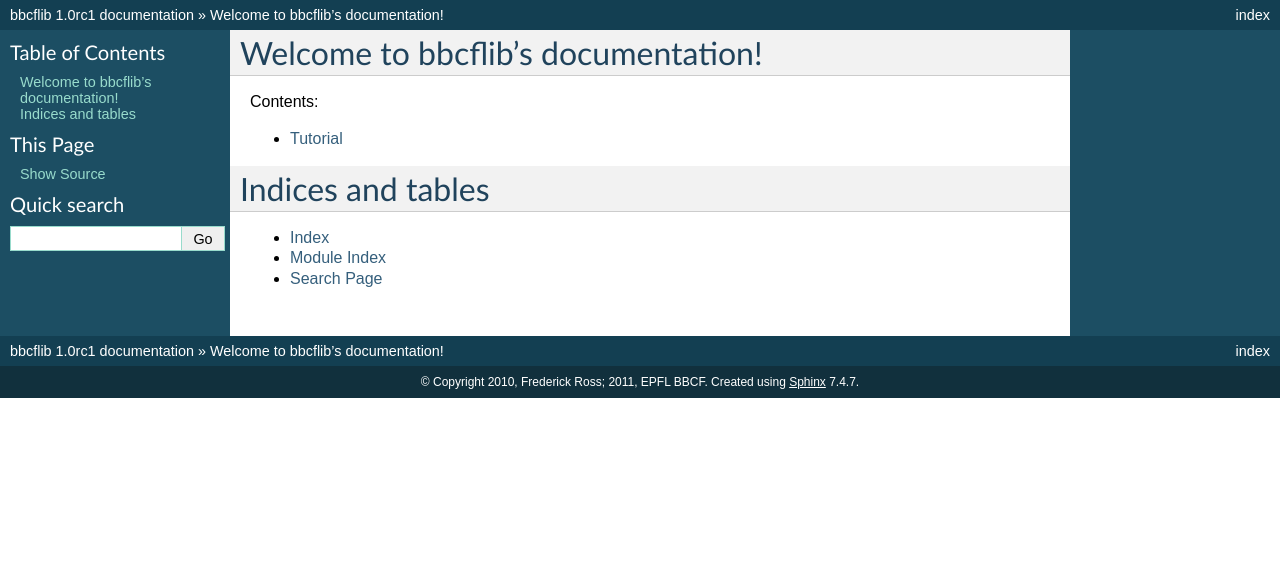
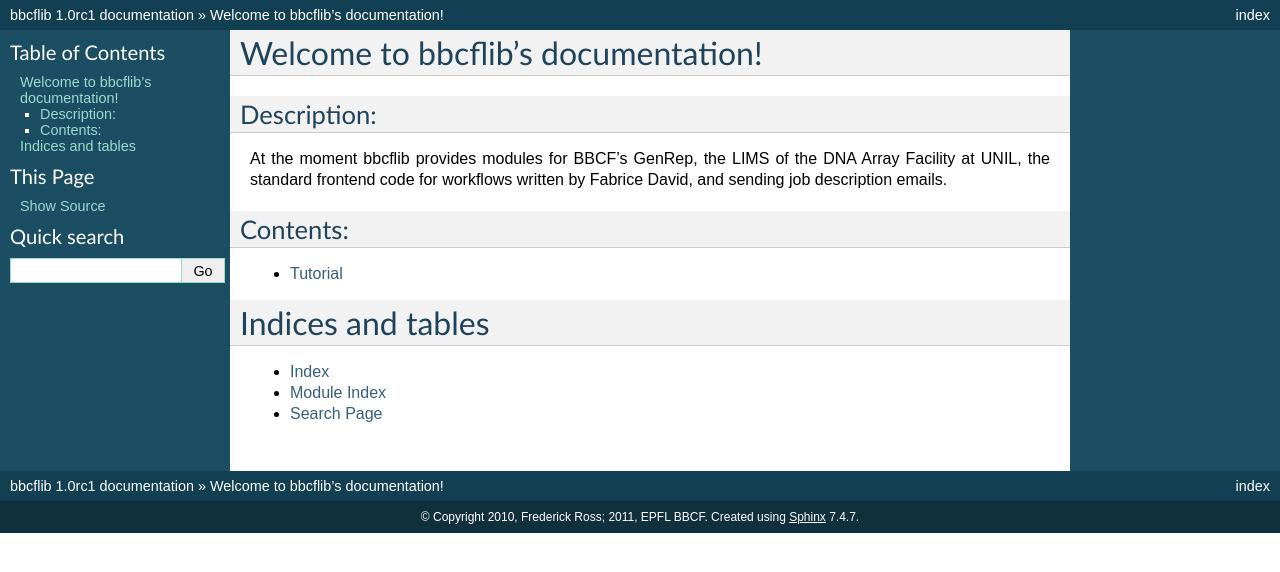
Before and after one commit to bbcf/bbcflib, a Sphinx documentation site: the page built from doc/index.rst, in a window 1280 px wide. Shown: the top 572 px of the page. Built offline with Sphinx 7.4.7, drawn with Linux system fonts in a browser that asks for light colours; formulas are drawn with MathJax 3.

Commit message:
Paragraph coming from readme

```diff
--- a/doc/index.rst
+++ b/doc/index.rst
@@ -6,7 +6,15 @@
 Welcome to bbcflib's documentation!
 ===================================
 
+Description:
+''''''''''''
+
+At the moment bbcflib provides modules for BBCF's GenRep, the LIMS of the
+DNA Array Facility at UNIL, the standard frontend code for workflows
+written by Fabrice David, and sending job description emails.
+
 Contents:
+'''''''''
 
 * :doc:`tutorial`
 
```
